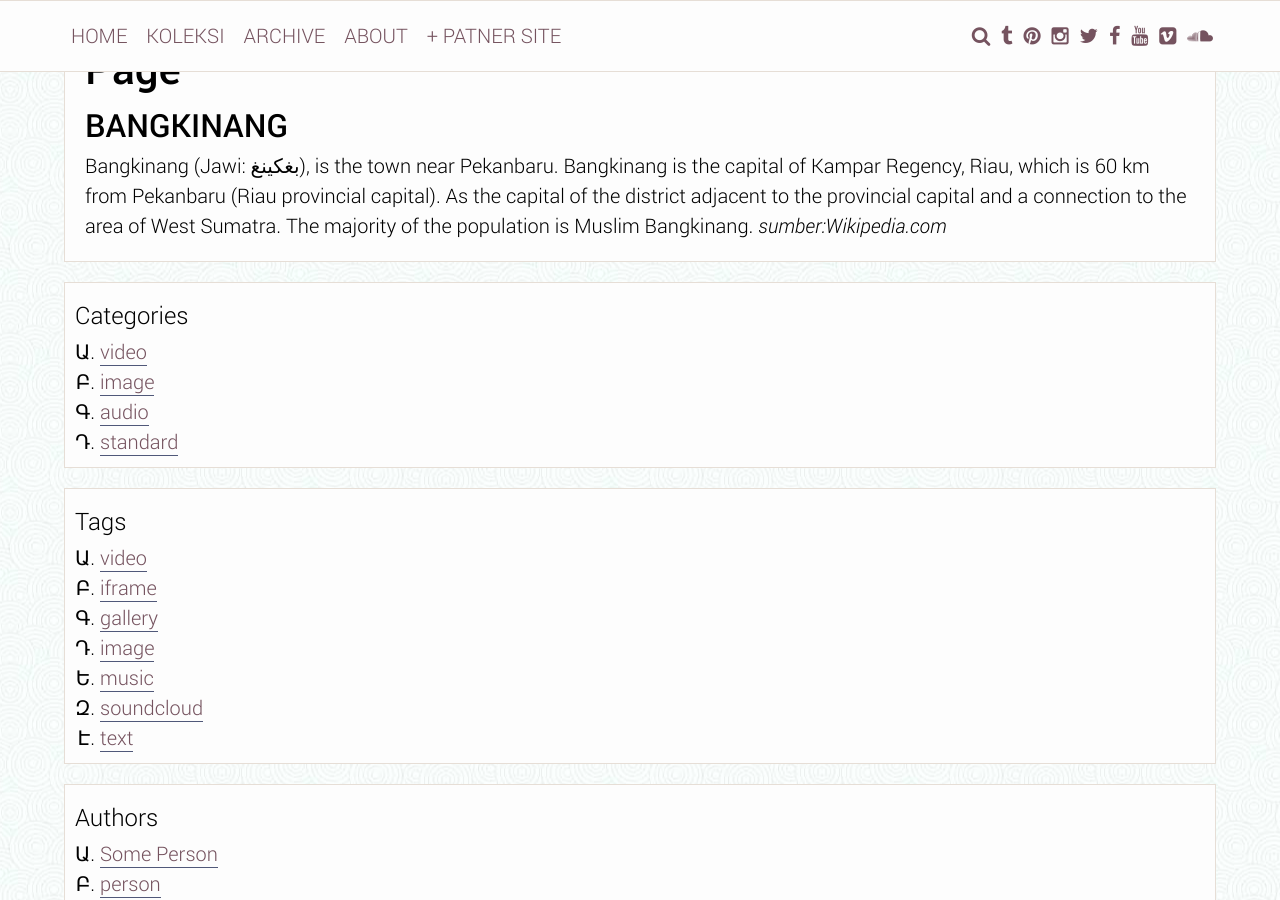
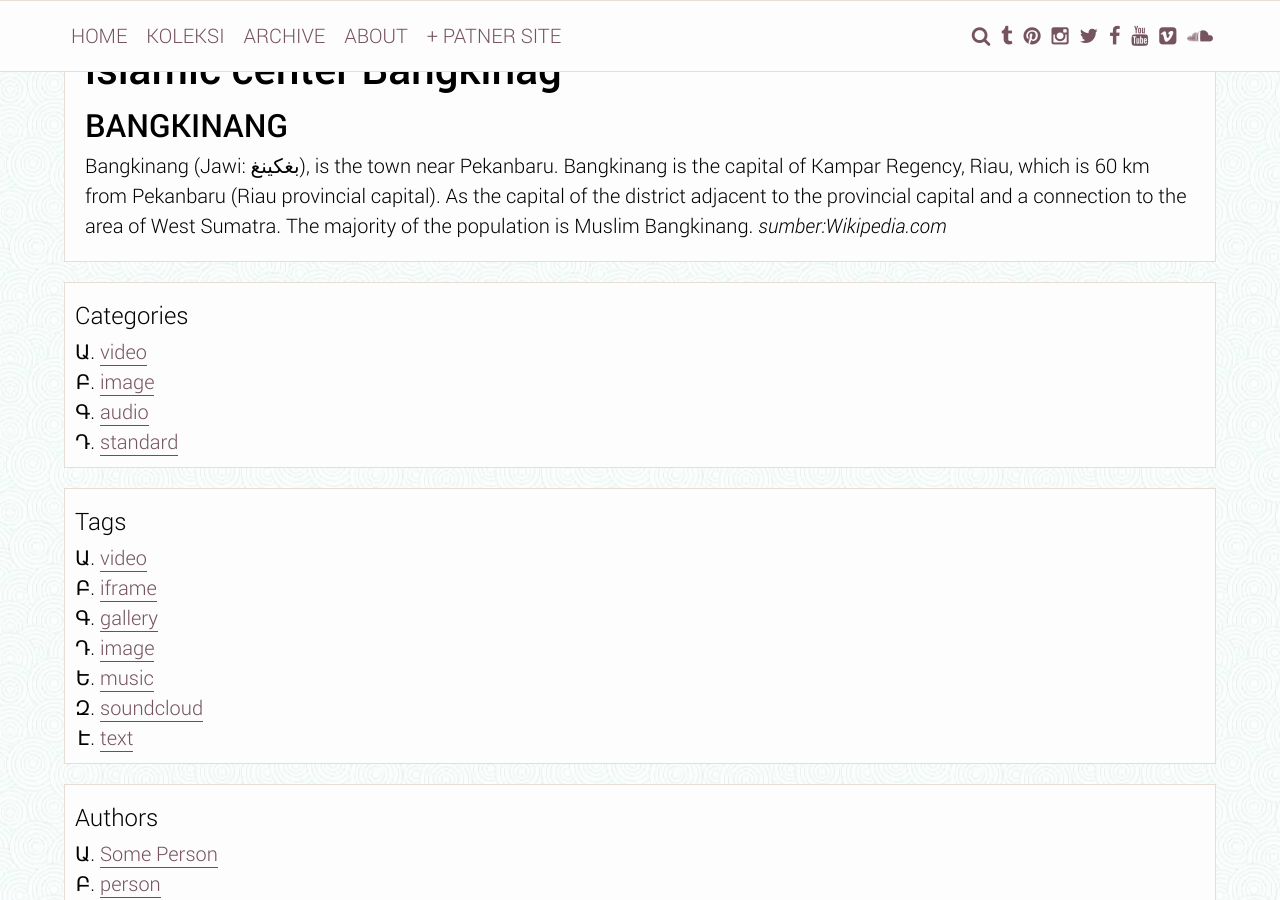
Before and after one commit to Risalbudiman/Risalbudiman.github.io, a Jekyll site: the page built from page/index.md, in a window 1280 px wide and 900 px high, scrolled down 867 px. Built offline with Jekyll 4.4.1, drawn with Linux system fonts in a browser that asks for light colours.

Commit message:
Update index.md

```diff
--- a/page/index.md
+++ b/page/index.md
@@ -1,7 +1,7 @@
 ---
 layout: page
 featimg: 8.PNG
-title: Page
+title: islamic center Bangkinag
 ---
 ## BANGKINANG
 
```
